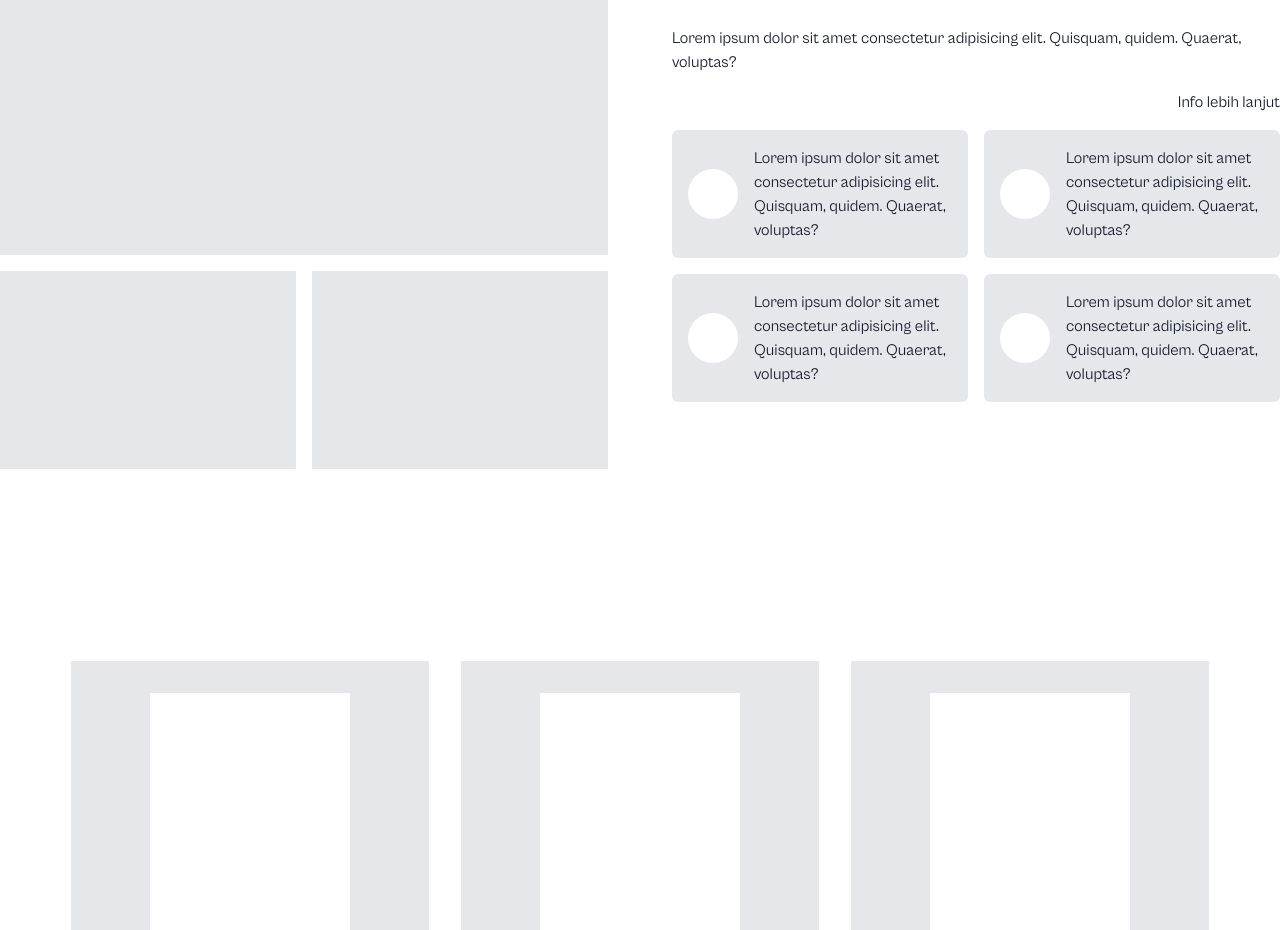
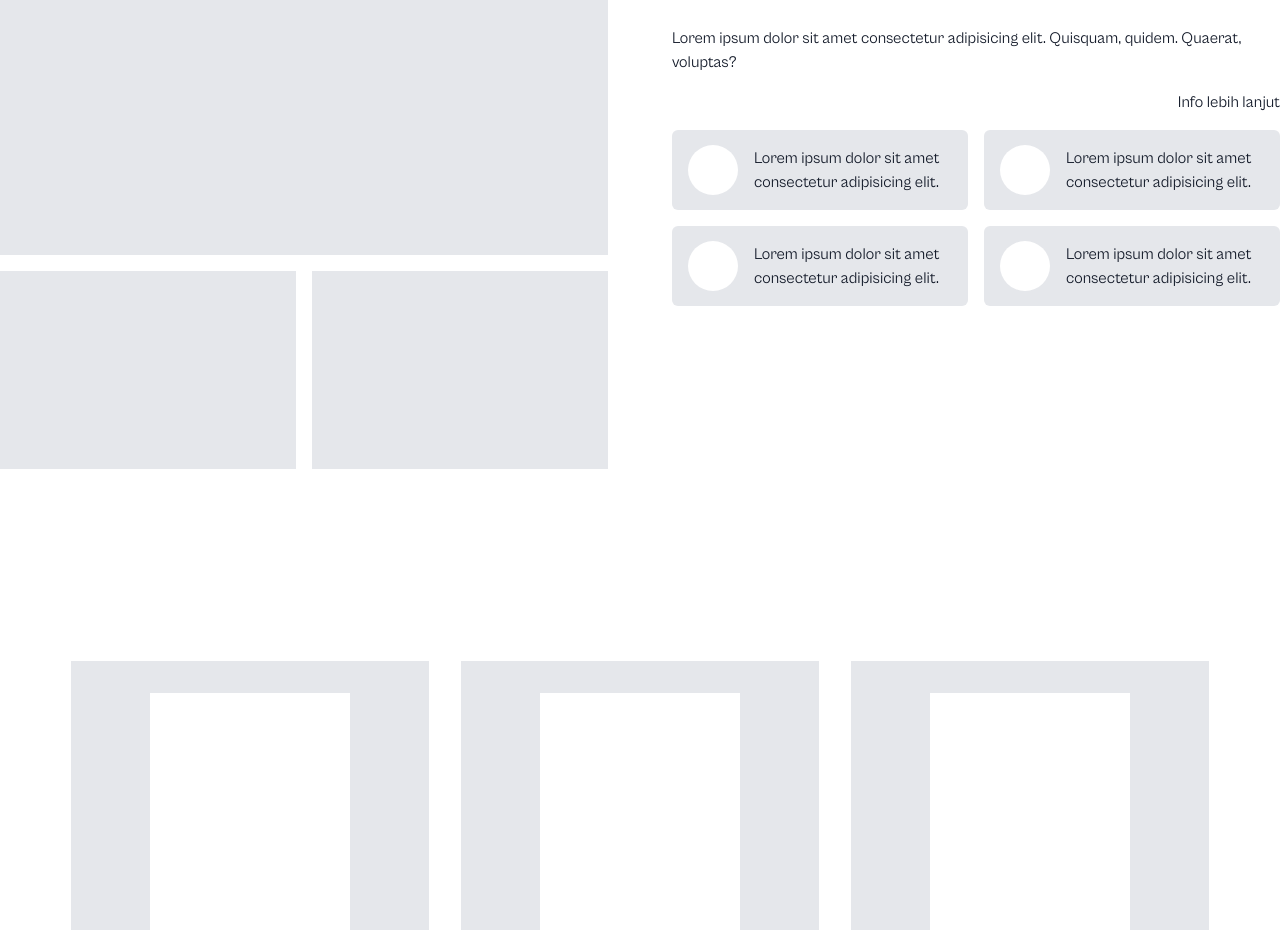
Before and after one commit to robert0789/gerbas-tani-frontend, a Next.js app: page / in a window 1280 px wide. Shown: the part 1182-2112 px from the top of the page. Built offline with nearby package versions, Linux system fonts and the light colour scheme.

Commit message:
Reduce content

```diff
--- a/src/app/modules/home/about/index.tsx
+++ b/src/app/modules/home/about/index.tsx
@@ -32,7 +32,6 @@ const About: React.FC = () => {
                 </div>
                 <div className="py-4">
                   Lorem ipsum dolor sit amet consectetur adipisicing elit.
-                  Quisquam, quidem. Quaerat, voluptas?
                 </div>
               </div>
               <div className="bg-gray-200 rounded-md w-full flex flex-row">
@@ -41,7 +40,6 @@ const About: React.FC = () => {
                 </div>
                 <div className="py-4">
                   Lorem ipsum dolor sit amet consectetur adipisicing elit.
-                  Quisquam, quidem. Quaerat, voluptas?
                 </div>
               </div>
             </div>
@@ -52,7 +50,6 @@ const About: React.FC = () => {
                 </div>
                 <div className="py-4">
                   Lorem ipsum dolor sit amet consectetur adipisicing elit.
-                  Quisquam, quidem. Quaerat, voluptas?
                 </div>
               </div>
               <div className="bg-gray-200 rounded-md w-full flex flex-row">
@@ -61,7 +58,6 @@ const About: React.FC = () => {
                 </div>
                 <div className="py-4">
                   Lorem ipsum dolor sit amet consectetur adipisicing elit.
-                  Quisquam, quidem. Quaerat, voluptas?
                 </div>
               </div>
             </div>
```
